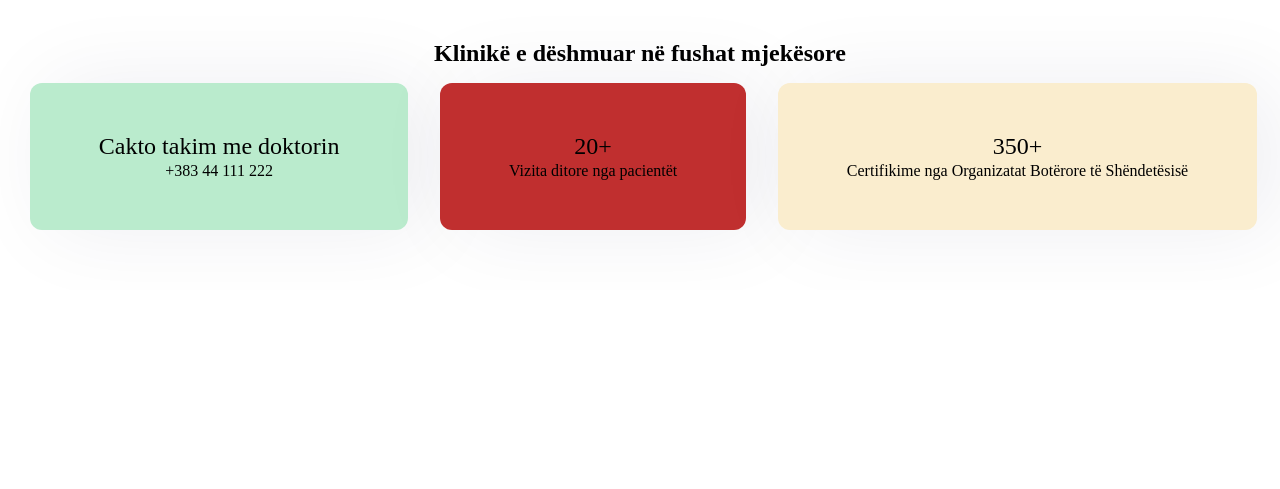
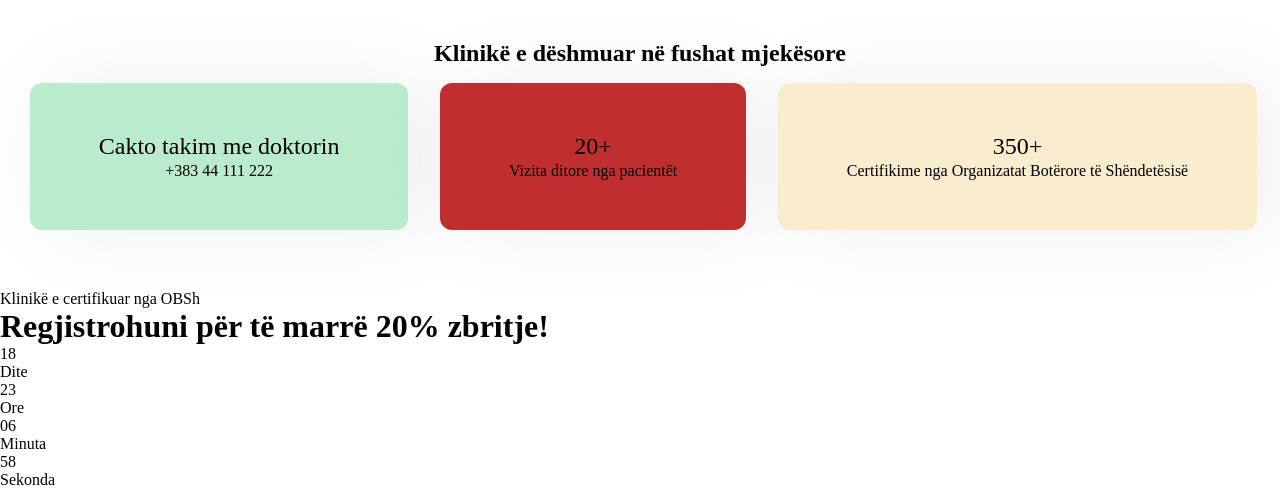
Before and after one commit to RigonP/ProjektiInxhinieriEWeb, a PHP site: page /ballina.html in a window 1280 px wide. Shown: the part 1990-2479 px from the top of the page. Before the commit the page ends 2220 px from the top, so only its background shows below. Run offline with PHP 8.4, Linux system fonts and the light colour scheme.

Commit message:
Shtimi i pjeses se reminder

```diff
--- a/FaqjaKryesore/ballina.html
+++ b/FaqjaKryesore/ballina.html
@@ -193,6 +193,30 @@
     </div>
 
 
+        <!--Pjesa e reminder-->
+        <div class="zbritja">
+            <div class="reminder">
+                <p>Klinikë e certifikuar nga OBSh</p>
+                <h1>Regjistrohuni për të marrë 20% zbritje!</h1>
+                <div class="time">
+                    <div class="date">
+                        18 <br> Dite
+                    </div>
+                    <div class="date">
+                        23 <br> Ore
+                    </div>
+                    <div class="date">
+                        06 <br> Minuta
+                    </div>
+                    <div class="date">
+                        58 <br> Sekonda
+                    </div>
+                </div>
+            </div>
+        </div>
+         <!--Ketu perfundon reminder-->
+
+
 
     </body>
 </html>
--- a/FaqjaKryesore/styleBallina.css
+++ b/FaqjaKryesore/styleBallina.css
@@ -110,7 +110,7 @@ input[type="checkbox"]{
 
 
 #home{
-    background-image: linear-gradient(rgba(9, 5, 54, 0.3), rgba(9, 5, 46, 0.7)), url(..//img/fotoBackground.jpg);
+    background-image: linear-gradient(rgba(9, 5, 54, 0.3), rgba(9, 5, 46, 0.7)), url(..//FaqjaKryesore/fotoBackground.jpg);
     width: 100%;
     height: 100vh;
     background-size: cover;
@@ -219,7 +219,7 @@ input[type="checkbox"]{
   }
 
   .registration{
-    background-image: linear-gradient(rgba(9, 5, 54, 0.3), rgba(9, 5, 46, 0.7)), url(..//img/login-wallpaper.jpg);
+    background-image: linear-gradient(rgba(9, 5, 54, 0.3), rgba(9, 5, 46, 0.7)), url(..//FaqjaKryesore/login-wallpaper.jpg);
     background-position: center;
     height: 100vh;
     display: flex;
```
